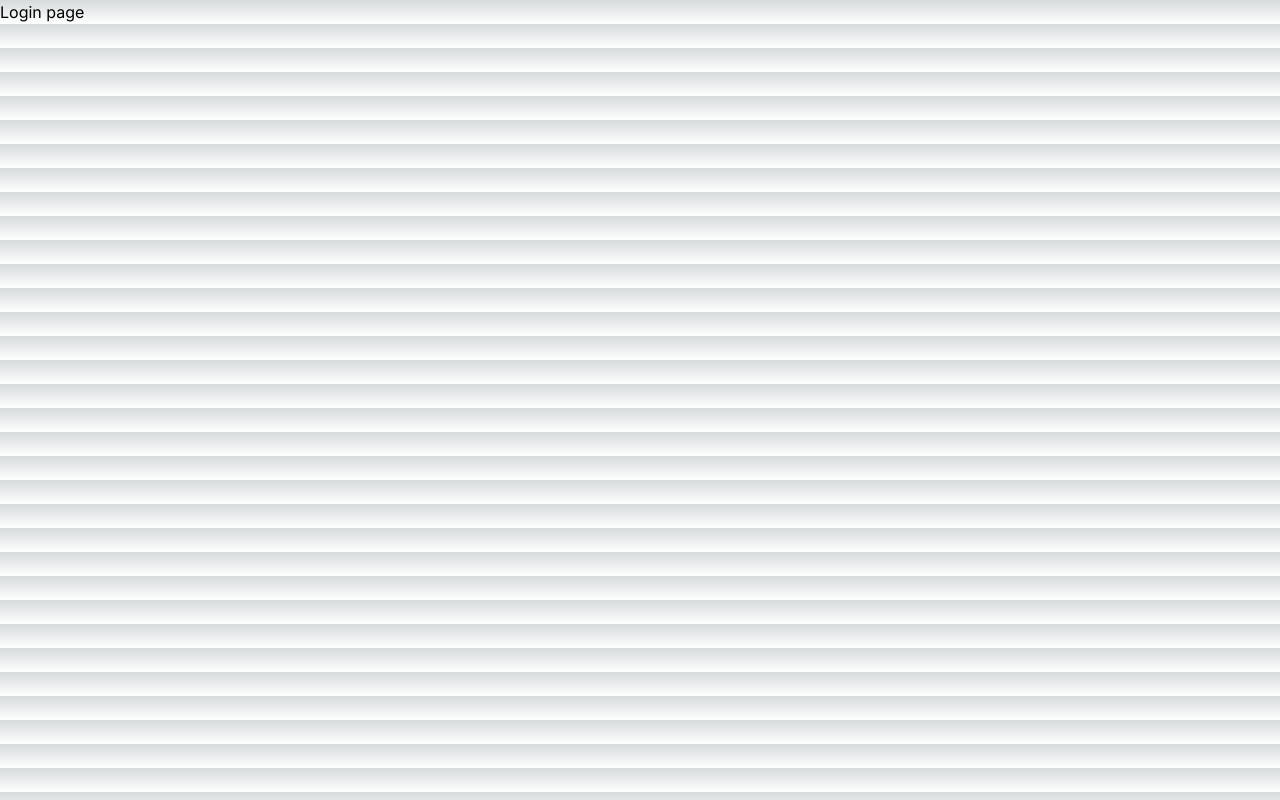
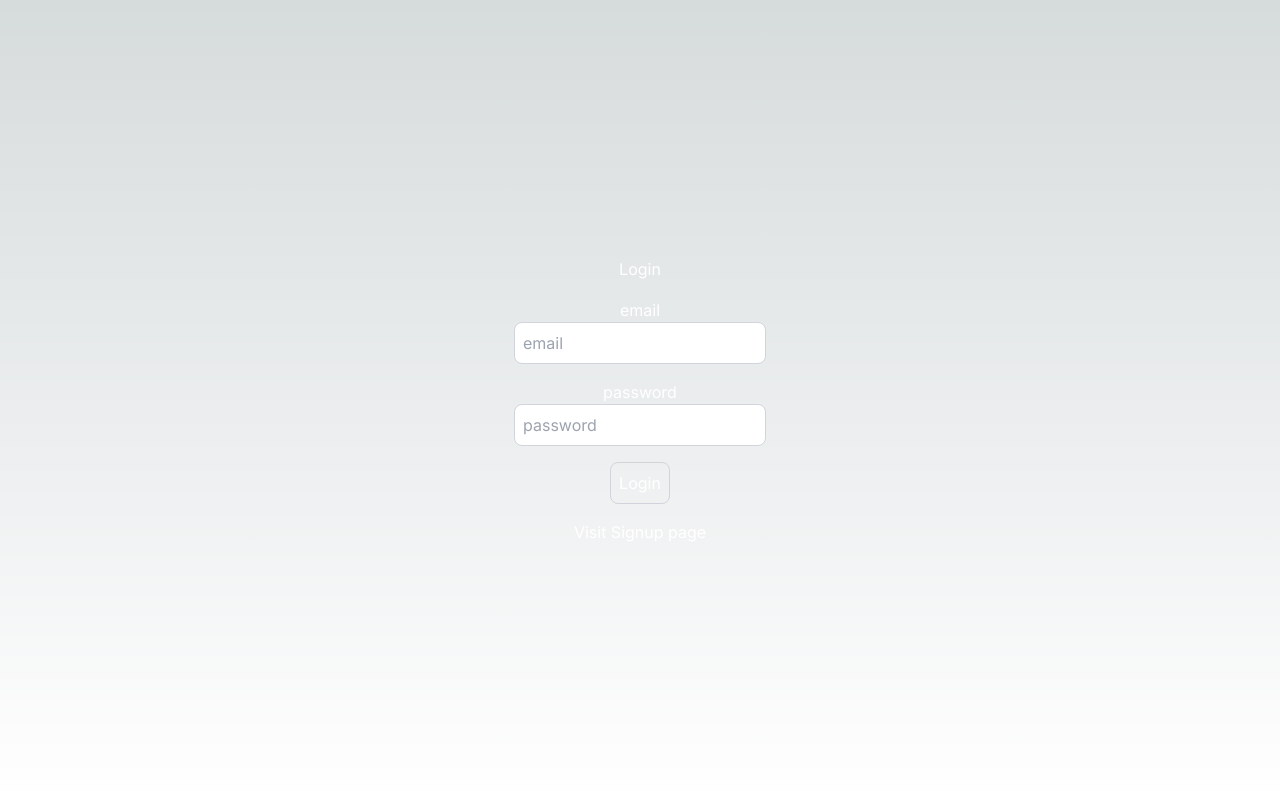
Before and after one commit to Richson-Tech/profile, a Next.js app: page /login in a window 1280 px wide. Built offline with nearby package versions, Linux system fonts and the light colour scheme.

Commit message:
added login logic

```diff
--- a/src/app/api/users/login/page.tsx
+++ /dev/null
@@ -1,43 +0,0 @@
-"use client";
-import React, { useState } from "react";
-import Link from "next/link";
-import { useRouter } from "next/navigation";
-import { axios } from "axios";
-
-export default function Login() {
-  const [user, setUser] = React.useState({
-    email: "",
-    password: ""
-
-  });
-
-  const onLogin = async () => {};
-  return (
-    <div className="flex flex-col items-center justify-center min-h-screen py-2 text-white">
-      <h1 className="mb-4">Login</h1>
-      <hr />
-      <label htmlFor="userName">email</label>
-      <input
-        className="p-2 text-black border border-gray-300 rounded-lg mb-4 focus:outline-none focus-border-gray-600 "
-        type="text"
-        id="email"
-        value={user.email}
-        onChange={(e) => setUser({ ...user, email: e.target.value })}
-        placeholder="email"
-      />
-      <label htmlFor="userName">password</label>
-      <input
-        className="p-2 text-black border border-gray-300 rounded-lg mb-4 focus:outline-none focus-border-gray-600 "
-        type="text"
-        id="password"
-        value={user.password}
-        onChange={(e) => setUser({ ...user, password: e.target.value })}
-        placeholder="password"
-          />
-          <button onClick={onLogin } className="p-2 border border-gray-300 rounded-lg mb-4 focus:outline-none focus-border-gray-600 ">
-            Login
-          </button>
-          <Link href="/signup">Visit Signup page</Link>
-    </div>
-  );
-}
--- /dev/null
+++ b/src/app/api/users/login/route.ts
@@ -0,0 +1,45 @@
+import { connect } from "@/dbConfig/dbConfig";
+import User from "@/models/userModel";
+import { NextRequest, NextResponse } from "next/server";
+import bcryptjs from "bcryptjs";
+import jwt from 'jsonwebtoken';
+
+connect();
+
+export async function POST(request: NextRequest) {
+  try {
+    const reqBody = await request.json();
+    const { email, password } = reqBody;
+      console.log(reqBody);
+    //   check if user exist
+      const user = await User.findOne({ email });
+      if (!user) {
+          return NextResponse.json({ error: "User does not exixst" }, {status:400})
+      }
+      //   check if password is correct
+      const validatePassword = await bcryptjs.compare(password, user.password)
+      if (!validatePassword) {
+          return NextResponse.json({ error: "Invalid password" }, {status:400})
+      }
+      // create token data
+      const tokenData = {
+          id: user._id,
+          username: user.username,
+          email:user.email
+      }
+
+      //   create token
+    const token = await jwt.sign(tokenData, process.env.SECRET_TOKEN, { expiresIn: "1d" })
+    const response = NextResponse.json({
+      message: "Login successful",
+      success:true,
+    })
+    response.cookies.set("token", token, {
+      httpOnly:true,
+    })
+    return response;
+
+  } catch (error: any) {
+    return NextResponse.json({ error: error.message }, { status: 500 });
+  }
+}
--- a/src/app/login/page.tsx
+++ b/src/app/login/page.tsx
@@ -1,9 +1,71 @@
-import React from 'react'
+"use client";
+import React, { useState, useEffect } from "react";
+import Link from "next/link";
+import { useRouter } from "next/navigation";
+import axios from "axios";
+import toast from "react-hot-toast";
 
-const page = () => {
+export default function Login() {
+  const router = useRouter();
+  const [user, setUser] = React.useState({
+    email: "",
+    password: "",
+  });
+  const [buttondisabled, setButtonDisabled] = React.useState(false);
+  const [Loading, setLoading] = React.useState(false);
+
+  const onLogin = async () => {
+    try {
+      setLoading(true);
+      const response = await axios.post("/api/users/login", user);
+      console.log("login success", response.data);
+      toast.success("Login Success");
+      router.push("/profile ");
+    } catch (error: any) {
+      console.log("login failled", error.message);
+      toast.error(error.message);
+    } finally {
+      setLoading(false);
+    }
+  };
+
+  useEffect(() => {
+    if (user.email.length > 0 && user.password.length > 0) {
+      setButtonDisabled(false);
+    } else {
+      setButtonDisabled(true);
+    }
+  }, [user]);
+
   return (
-    <div>Login page</div>
-  )
+    <div className="flex flex-col items-center justify-center min-h-screen py-2 text-white">
+      <h1 className="mb-4">Login</h1>
+      <hr />
+      <label htmlFor="userName">email</label>
+      <input
+        className="p-2 text-black border border-gray-300 rounded-lg mb-4 focus:outline-none focus-border-gray-600 "
+        type="text"
+        id="email"
+        value={user.email}
+        onChange={(e) => setUser({ ...user, email: e.target.value })}
+        placeholder="email"
+      />
+      <label htmlFor="userName">password</label>
+      <input
+        className="p-2 text-black border border-gray-300 rounded-lg mb-4 focus:outline-none focus-border-gray-600 "
+        type="text"
+        id="password"
+        value={user.password}
+        onChange={(e) => setUser({ ...user, password: e.target.value })}
+        placeholder="password"
+      />
+      <button
+        onClick={onLogin}
+        className="p-2 border border-gray-300 rounded-lg mb-4 focus:outline-none focus-border-gray-600 "
+      >
+        Login
+      </button>
+      <Link href="/signup">Visit Signup page</Link>
+    </div>
+  );
 }
-
-export default page
```
